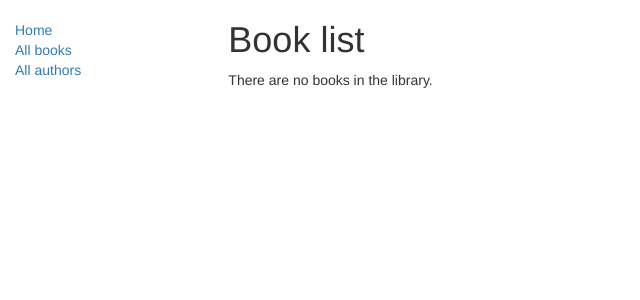
After one commit to keinuma/django-starter, a Django app: template locallibrary/catalog/templates/catalog/book_list.html in a window 1280 px wide. The commit adds this page. Shown: the top 300 px of the page, without its empty margins (0-640 px from the left). Run offline with Django 3.2, Linux system fonts and the light colour scheme; the template is opened without the code that fills it, so the values that code supplies are empty; some libraries are stand-ins or nearby versions.

Commit message:
テンプレートのディレクトリ変更

```diff
--- a/locallibrary/catalog/templates/base_generic.html
+++ b/locallibrary/catalog/templates/catalog/base_generic.html
@@ -20,7 +20,7 @@
         {% block sidebar %}
         <ul class="sidebar-nav">
           <li><a href="{% url 'index' %}">Home</a></li>
-          <li><a href="">All books</a></li>
+          <li><a href="{% url 'books' %}">All books</a></li>
           <li><a href="">All authors</a></li>
         </ul>
         {% endblock %}
--- /dev/null
+++ b/locallibrary/catalog/templates/catalog/book_list.html
@@ -0,0 +1,19 @@
+{% extends "catalog/base_generic.html" %}
+
+{% block content %}
+    <h1>Book list</h1>
+
+    {% if book_list %}
+    <ul>
+
+        {% for book in book_list %}
+        <li>
+            <a href="{{ book.get_absolute_url }}">{{ book.title }}</a>({{ book.author }})
+        </li>
+        {% endfor %}
+
+    </ul>
+    {% else %}
+        <p>There are no books in the library.</p>
+    {% endif %}
+{% endblock %}
--- a/locallibrary/catalog/templates/index.html
+++ b/locallibrary/catalog/templates/catalog/index.html
@@ -1,4 +1,4 @@
-{% extends "base_generic.html" %}
+{% extends "catalog/base_generic.html" %}
 
 {% block title %}
 <title>Local library</title>
```
